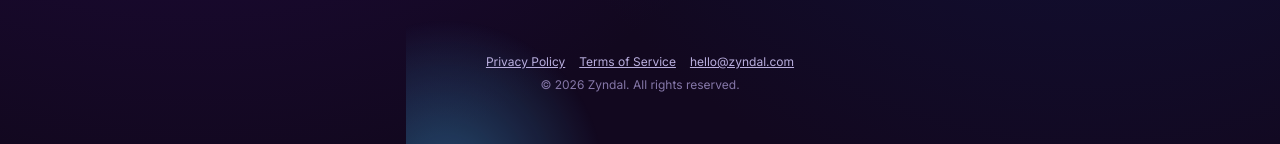
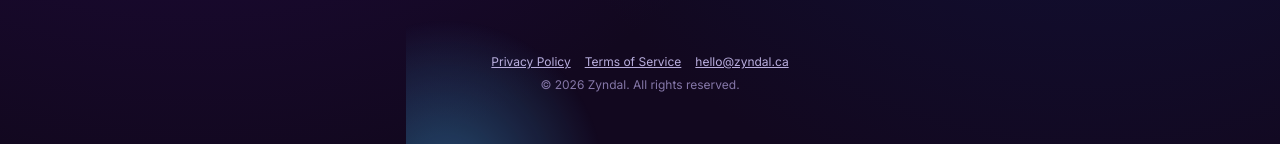
Before and after one commit to DannyITR/zyndal, a React (Vite) app: page / in a window 1280 px wide. Shown: the part 562-706 px from the top of the page. Built offline with nearby package versions, Linux system fonts and the light colour scheme; no server answers.

Commit message:
configure Resend with zyndal.ca domain, update email addresses

```diff
--- a/api/_lib/publicHandler.js
+++ b/api/_lib/publicHandler.js
@@ -51,7 +51,7 @@ export function createPublicHandler({ method = 'POST', validate, handle }) {
       // err.userMessage carries an optional longer, more actionable message
       // alongside the short err.message label (e.g. api/auth/login.js's
       // ACCOUNT_DELETED: error="Account deactivated", message="This account
-      // has been deleted. Email hello@zyndal.com...") — most thrown errors
+      // has been deleted. Email hello@zyndal.ca...") — most thrown errors
       // don't set it, so `message` is simply omitted for those.
       const body = { error: err.message || 'Something went wrong. Please try again.', code: err.code || 'SERVER_ERROR' }
       if (err.userMessage) body.message = err.userMessage
--- a/api/_lib/resend.js
+++ b/api/_lib/resend.js
@@ -57,7 +57,8 @@ export async function sendVerificationEmail({ email, token, languagePreference }
   const resend = getResendClient()
   const { subject, html } = verificationEmailContent(token, languagePreference)
   const { error } = await resend.emails.send({
-    from: 'Zyndal <hello@zyndal.com>',
+    from: 'Zyndal <hello@zyndal.ca>',
+    replyTo: 'hello@zyndal.ca',
     to: email,
     subject,
     html,
--- a/api/auth/delete-account.js
+++ b/api/auth/delete-account.js
@@ -4,7 +4,7 @@ import { supabase } from '../_lib/auth.js'
 // Quebec Law 25 right-to-deletion: soft delete only — sets deleted_at and
 // (for a parent) zeroes their linked students' coin balances, but doesn't
 // touch anything else. Data is retained 90 days for restoration (email
-// hello@zyndal.com) before a manual permanent purge — see
+// hello@zyndal.ca) before a manual permanent purge — see
 // supabase/schema.sql's deleted_at column comment. Lives under api/auth/
 // (matching the requested path) but, unlike login/signup/logout, this
 // requires a real authenticated session — createStudentHandler, not
--- a/api/auth/login.js
+++ b/api/auth/login.js
@@ -45,7 +45,7 @@ function accountDeletedError() {
   const err = new Error('Account deactivated')
   err.status = 401
   err.code = 'ACCOUNT_DELETED'
-  err.userMessage = 'This account has been deleted. Email hello@zyndal.com within 90 days to restore it.'
+  err.userMessage = 'This account has been deleted. Email hello@zyndal.ca within 90 days to restore it.'
   return err
 }
 
--- a/api/auth/oauth-callback.js
+++ b/api/auth/oauth-callback.js
@@ -43,7 +43,7 @@ function accountDeletedError() {
   const err = new Error('Account deactivated')
   err.status = 401
   err.code = 'ACCOUNT_DELETED'
-  err.userMessage = 'This account has been deleted. Email hello@zyndal.com within 90 days to restore it.'
+  err.userMessage = 'This account has been deleted. Email hello@zyndal.ca within 90 days to restore it.'
   return err
 }
 
--- a/api/auth/oauth-merge.js
+++ b/api/auth/oauth-merge.js
@@ -101,7 +101,7 @@ async function handle({ body }) {
     const err = new Error('Account deactivated')
     err.status = 401
     err.code = 'ACCOUNT_DELETED'
-    err.userMessage = 'This account has been deleted. Email hello@zyndal.com within 90 days to restore it.'
+    err.userMessage = 'This account has been deleted. Email hello@zyndal.ca within 90 days to restore it.'
     throw err
   }
 
--- a/src/components/landing/LandingPage.jsx
+++ b/src/components/landing/LandingPage.jsx
@@ -36,7 +36,7 @@ export default function LandingPage({ onSignUp, onLogIn }) {
           <button type="button" onClick={() => setOpenLegal('terms')}>
             Terms of Service
           </button>
-          <a href="mailto:hello@zyndal.com">hello@zyndal.com</a>
+          <a href="mailto:hello@zyndal.ca">hello@zyndal.ca</a>
         </div>
         <p className="landing-footer-copyright">© 2026 Zyndal. All rights reserved.</p>
       </footer>
--- a/src/components/legal/PrivacyPolicyContent.jsx
+++ b/src/components/legal/PrivacyPolicyContent.jsx
@@ -9,7 +9,7 @@
 // especially minors — a Quebec-licensed lawyer should review this page,
 // confirm the data-residency claim below is actually accurate for the
 // Supabase project in use, and confirm a named Privacy Officer is on file
-// (Law 25 requires one; "privacy@zyndal.com" is a placeholder inbox, not a
+// (Law 25 requires one; "hello@zyndal.ca" is a placeholder inbox, not a
 // substitute for designating a specific responsible person).
 
 const LAST_UPDATED = 'July 2026'
@@ -28,7 +28,7 @@ function EnglishContent() {
         1-5) and their parents. This page explains what personal information we collect, why we
         collect it, and what rights you have over it. We've tried to write it in plain language —
         if anything is unclear, email us at{' '}
-        <a href="mailto:privacy@zyndal.com">privacy@zyndal.com</a> and we'll explain it properly.
+        <a href="mailto:hello@zyndal.ca">hello@zyndal.ca</a> and we'll explain it properly.
       </p>
 
       <h3>What data we collect</h3>
@@ -84,7 +84,7 @@ function EnglishContent() {
         <li>Ask us to delete your account and personal information</li>
       </ul>
       <p>
-        To make any of these requests, email <a href="mailto:privacy@zyndal.com">privacy@zyndal.com</a>.
+        To make any of these requests, email <a href="mailto:hello@zyndal.ca">hello@zyndal.ca</a>.
         We'll respond within a reasonable time, as required by law.
       </p>
 
@@ -94,7 +94,7 @@ function EnglishContent() {
         Account</strong>. This is a deactivation, not an instant erasure: your account is
         immediately signed out everywhere and can no longer be logged into, but your data is kept
         for <strong>90 days</strong> in case you want it back. To restore a deactivated account
-        within that window, email <a href="mailto:hello@zyndal.com">hello@zyndal.com</a>. After 90
+        within that window, email <a href="mailto:hello@zyndal.ca">hello@zyndal.ca</a>. After 90
         days, everything is <strong>permanently and irreversibly deleted</strong>. This process is
         in place specifically to comply with Quebec's Law 25.
       </p>
@@ -107,8 +107,8 @@ function EnglishContent() {
 
       <h3>Contact us</h3>
       <p>
-        Questions, concerns, or a request about your data: <a href="mailto:privacy@zyndal.com">privacy@zyndal.com</a>.
-        To restore a deactivated account: <a href="mailto:hello@zyndal.com">hello@zyndal.com</a>.
+        Questions, concerns, or a request about your data: <a href="mailto:hello@zyndal.ca">hello@zyndal.ca</a>.
+        To restore a deactivated account: <a href="mailto:hello@zyndal.ca">hello@zyndal.ca</a>.
       </p>
     </div>
   )
@@ -124,7 +124,7 @@ function FrenchContent() {
         de la 7e à la 11e année (secondaire 1 à 5) et à leurs parents. Cette page explique quels renseignements
         personnels nous recueillons, pourquoi nous les recueillons, et quels droits vous avez à
         leur égard. Nous avons voulu l'écrire en langage clair — si quelque chose n'est pas clair,
-        écrivez-nous à <a href="mailto:privacy@zyndal.com">privacy@zyndal.com</a> et nous vous
+        écrivez-nous à <a href="mailto:hello@zyndal.ca">hello@zyndal.ca</a> et nous vous
         l'expliquerons.
       </p>
 
@@ -183,7 +183,7 @@ function FrenchContent() {
         <li>Demander la suppression de votre compte et de vos renseignements personnels</li>
       </ul>
       <p>
-        Pour faire l'une de ces demandes, écrivez à <a href="mailto:privacy@zyndal.com">privacy@zyndal.com</a>.
+        Pour faire l'une de ces demandes, écrivez à <a href="mailto:hello@zyndal.ca">hello@zyndal.ca</a>.
         Nous répondrons dans un délai raisonnable, tel que requis par la loi.
       </p>
 
@@ -194,7 +194,7 @@ function FrenchContent() {
         instantané : votre compte est immédiatement déconnecté partout et ne peut plus être utilisé
         pour vous connecter, mais vos données sont conservées pendant <strong>90 jours</strong> au
         cas où vous souhaiteriez les récupérer. Pour restaurer un compte désactivé pendant cette
-        période, écrivez à <a href="mailto:hello@zyndal.com">hello@zyndal.com</a>. Après 90 jours,
+        période, écrivez à <a href="mailto:hello@zyndal.ca">hello@zyndal.ca</a>. Après 90 jours,
         tout est <strong>supprimé de façon permanente et irréversible</strong>. Ce processus est en
         place spécifiquement pour se conformer à la Loi 25 du Québec.
       </p>
@@ -212,8 +212,8 @@ function FrenchContent() {
       <h3>Nous contacter</h3>
       <p>
         Questions, préoccupations ou demande concernant vos données :{' '}
-        <a href="mailto:privacy@zyndal.com">privacy@zyndal.com</a>. Pour restaurer un compte
-        désactivé : <a href="mailto:hello@zyndal.com">hello@zyndal.com</a>.
+        <a href="mailto:hello@zyndal.ca">hello@zyndal.ca</a>. Pour restaurer un compte
+        désactivé : <a href="mailto:hello@zyndal.ca">hello@zyndal.ca</a>.
       </p>
     </div>
   )
--- a/src/components/legal/TermsOfServiceContent.jsx
+++ b/src/components/legal/TermsOfServiceContent.jsx
@@ -76,7 +76,7 @@ function EnglishContent() {
         We can suspend or terminate an account that violates these Terms, without advance notice
         if the violation is serious (e.g. attempting to access another user's account). You can
         stop using Zyndal, or ask us to delete your account, at any time — see our{' '}
-        <a href="mailto:privacy@zyndal.com">Privacy Policy</a> for how.
+        <a href="mailto:hello@zyndal.ca">Privacy Policy</a> for how.
       </p>
 
       <h3>Limitation of liability</h3>
@@ -97,7 +97,7 @@ function EnglishContent() {
 
       <h3>Contact us</h3>
       <p>
-        Questions about these Terms: <a href="mailto:legal@zyndal.com">legal@zyndal.com</a>.
+        Questions about these Terms: <a href="mailto:hello@zyndal.ca">hello@zyndal.ca</a>.
       </p>
     </div>
   )
@@ -181,7 +181,7 @@ function FrenchContent() {
         la violation est grave (par exemple, une tentative d'accès au compte d'un autre
         utilisateur). Vous pouvez cesser d'utiliser Zyndal, ou nous demander de supprimer votre
         compte, en tout temps — consultez notre{' '}
-        <a href="mailto:privacy@zyndal.com">Politique de confidentialité</a> pour savoir comment
+        <a href="mailto:hello@zyndal.ca">Politique de confidentialité</a> pour savoir comment
         faire.
       </p>
 
@@ -204,7 +204,7 @@ function FrenchContent() {
 
       <h3>Nous contacter</h3>
       <p>
-        Questions à propos de ces Conditions : <a href="mailto:legal@zyndal.com">legal@zyndal.com</a>.
+        Questions à propos de ces Conditions : <a href="mailto:hello@zyndal.ca">hello@zyndal.ca</a>.
       </p>
     </div>
   )
--- a/src/components/shared/DeleteAccountModal.jsx
+++ b/src/components/shared/DeleteAccountModal.jsx
@@ -28,7 +28,7 @@ export default function DeleteAccountModal({ onConfirm, onClose }) {
         <p className="modal-subtitle">
           This will deactivate your account and schedule all your data for permanent deletion in
           90 days. You can restore your account within 90 days by emailing{' '}
-          <a href="mailto:hello@zyndal.com">hello@zyndal.com</a>.
+          <a href="mailto:hello@zyndal.ca">hello@zyndal.ca</a>.
         </p>
 
         <div className="field">
```
Also changed, not shown: 1 other file (tests, documents, lock files or other folders).
